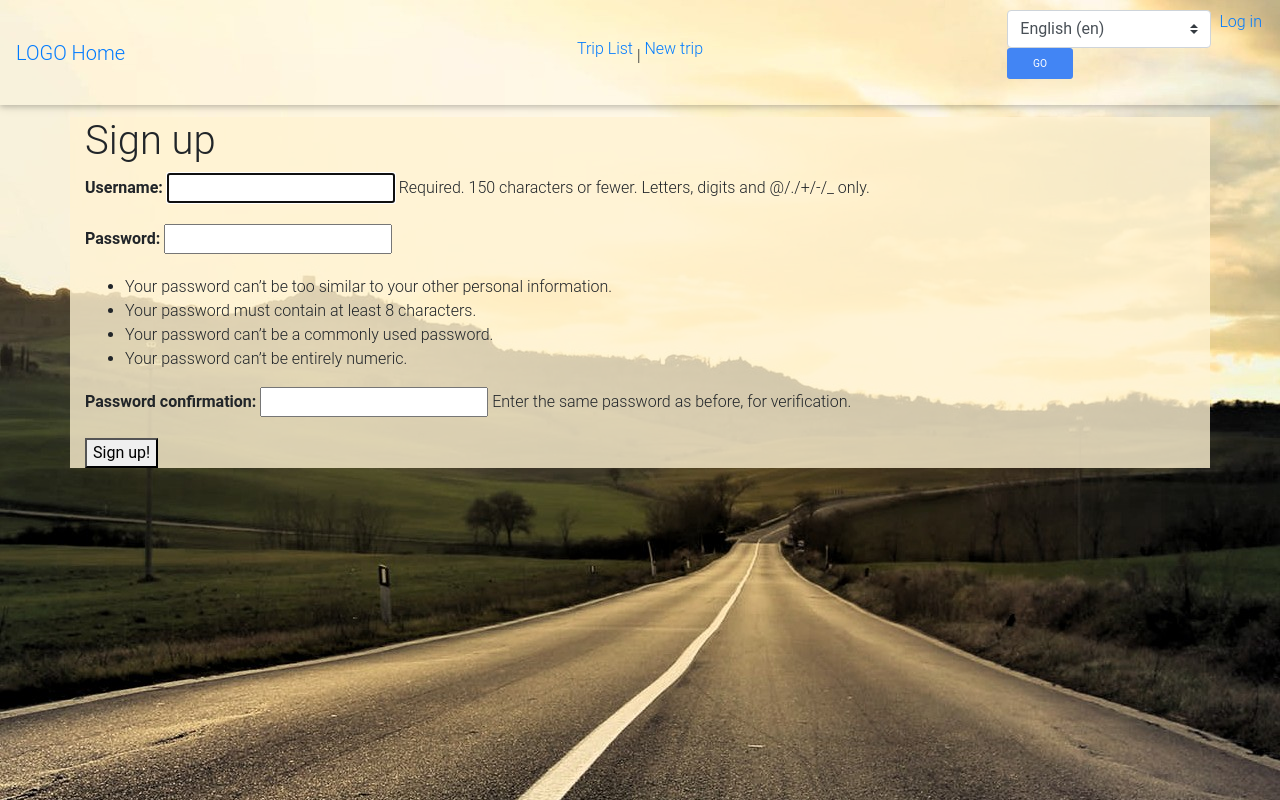
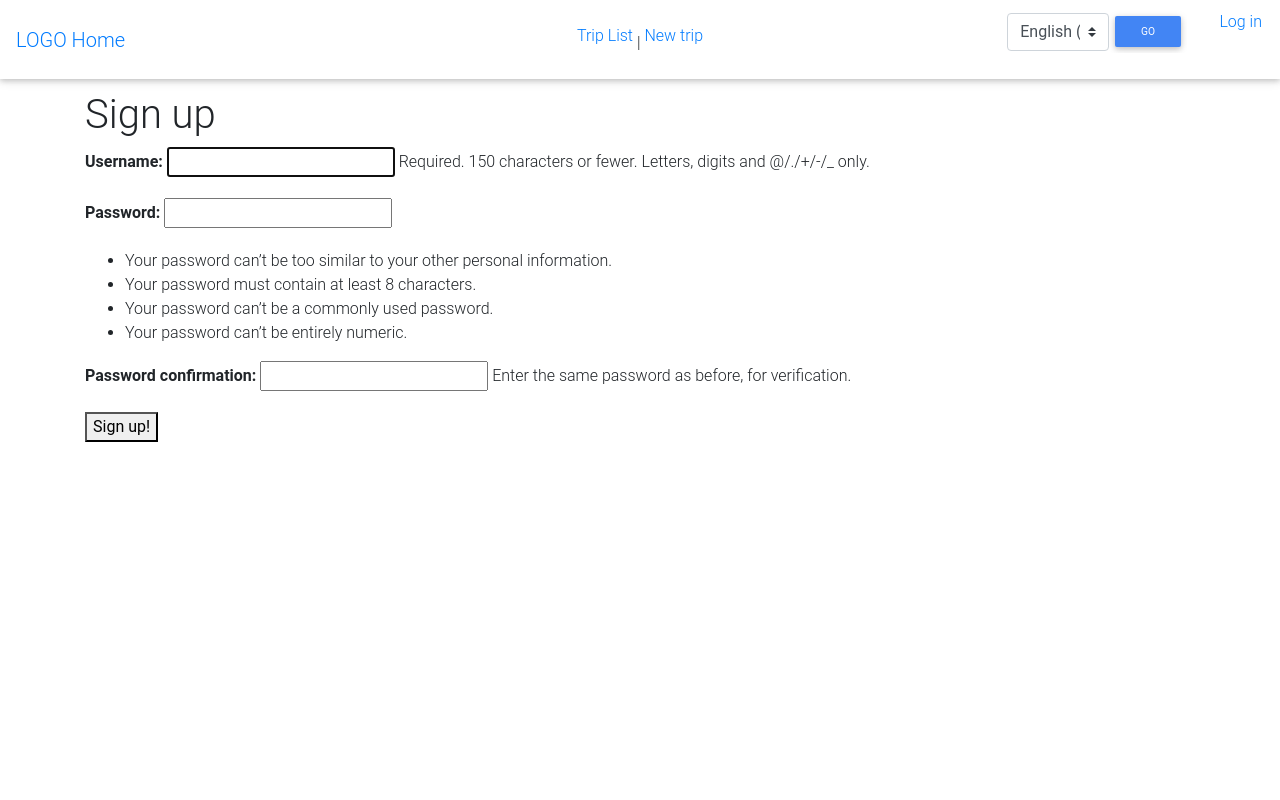
Before and after one commit to norseny/TripPlanner, a Django app: page /signup/ in a window 1280 px wide. Run offline with Django 3.2, Linux system fonts and the light colour scheme; some libraries are stand-ins or nearby versions.

Commit message:
Language style

```diff
--- a/static/own/css/style.css
+++ b/static/own/css/style.css
@@ -20,11 +20,11 @@
 /*}*/
 
 body {
-    background-image: url(../img/pexels-photo-764293.jpeg);
+    /*background-image: url(../img/pexels-photo-764293.jpeg);*/
 }
 
 .container {
-    background: rgba(255, 243, 211, 0.8);
+    /*background: rgba(255, 243, 211, 0.8);*/
     margin-top: .75rem
 }
 
--- a/tripplanner/templates/base.html
+++ b/tripplanner/templates/base.html
@@ -89,9 +89,9 @@
         </ul>
         <ul class="nav navbar-nav ml-auto w-100 justify-content-end">
             <li class="nav-item">
-                <form action="{% url 'set_language' %}" method="post">{% csrf_token %}
+                <form class="form-inline" action="{% url 'set_language' %}" method="post">{% csrf_token %}
                     <input name="next" type="hidden" value="{{ redirect_to }}"/>
-                    <select name="language" class="custom-select mb-2 mr-sm-2 mb-sm-0"> {# todo: zamienic na linki/flagi (lub ostylowac)#}
+                    <select name="language" class="custom-select w-50">
                         {% get_current_language as LANGUAGE_CODE %}
                         {% get_available_languages as LANGUAGES %}
                         {% get_language_info_list for LANGUAGES as languages %}
@@ -102,7 +102,7 @@
                             </option>
                         {% endfor %}
                     </select>
-                    <input class="btn btn-sm btn-primary btn-block" type="submit" value="Go"/>
+                    <input class="btn btn-sm btn-primary" type="submit" value="Go"/>
                 </form>
             </li>
             <li class="nav-item">
--- a/tripplanner/views/trip_views.py
+++ b/tripplanner/views/trip_views.py
@@ -8,8 +8,8 @@ from django.utils.decorators import method_decorator
 
 from tripplanner.forms import *
 
-import pdfkit
-from django.http import HttpResponse
+# import pdfkit
+# from django.http import HttpResponse
 
 decorators = [login_required, user_is_admin_or_trip_creator]
 
```
